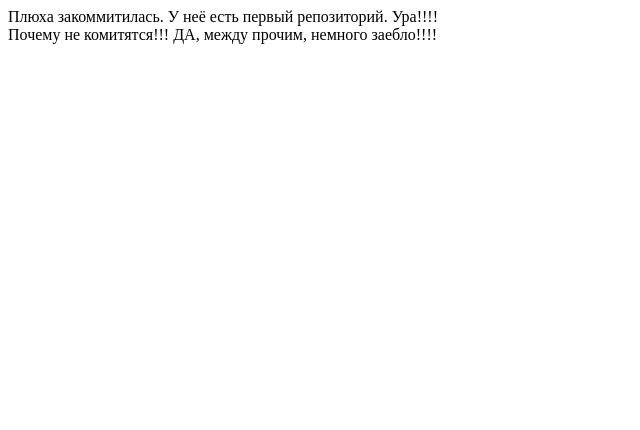
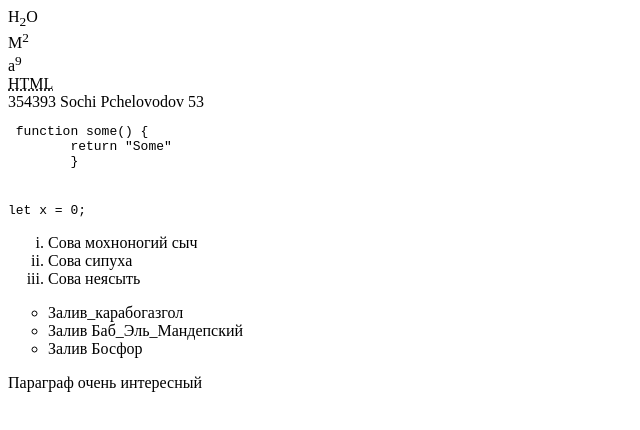
Before and after one commit to 3840x2400/-git_test, a plain HTML site: page index.html in a window 1280 px wide. Shown: the whole page, without its empty margins (0-640 px from the left). Drawn offline with Linux system fonts and the light colour scheme.

Commit message:
Third commit where I give basic specifications of works with text. meta..link, sup... , sub..., <pre> </pre>, <code></code>, type.., <ol> <li> </ol>
<ul>
<li>
</ul>

<abbr></abbr>

<adress>

```diff
--- a/index.html
+++ b/index.html
@@ -2,10 +2,35 @@
 <html lang="en">
 <head>
     <meta charset="UTF-8">
-    <title>Плюша закоммитилась</title>
+    <meta name="autor" content="Верин Владимир">
+    <meta name="description" content="Главная страница">
+    <meta name="keyword">
+    <!--Здесь надо прописать CSS-->
+    <link rel="stylesheet" href="CSS_for_main_page">
+    <title>Первая страница</title>
+    H<sub>2</sub>O<br>
+    M<sup>2</sup><br>
+    a<sup>9</sup><br>
+    <abbr title="hyper text mark up language">HTML</abbr><br>
+    <adress> 354393 Sochi Pchelovodov 53 </adress><br>
+    <pre> function some() {
+        return "Some"
+        }</pre><br>
+    <code>let x = 0;</code><br>
 </head>
 <body>
-        <div>Плюха закоммитилась. У неё есть первый репозиторий. Ура!!!! <br>
-            Почему не комитятся!!! ДА, между прочим, немного заебло!!!!</div>
+        <ol start="1" type="i">
+            <li>Сова мохноногий сыч</li>
+            <li>Сова сипуха</li>
+            <li>Сова неясыть</li>
+        </ol>
+
+        <ul type="circle">
+            <li>Залив_карабогазгол</li>
+            <li>Залив Баб_Эль_Мандепский</li>
+            <li>Залив Босфор</li>
+        </ul>
+
+        <p title="Раскрывает характер главного героя">Параграф очень интересный</p>
 </body>
 </html>
```
Also changed, not shown: second_page.html (added, +10 -0 lines), CSS_for_main-page.css (added), templates/Cor.jpg (added), templates/Logo_Kardi_DV.jpg (added), 1 other file.
